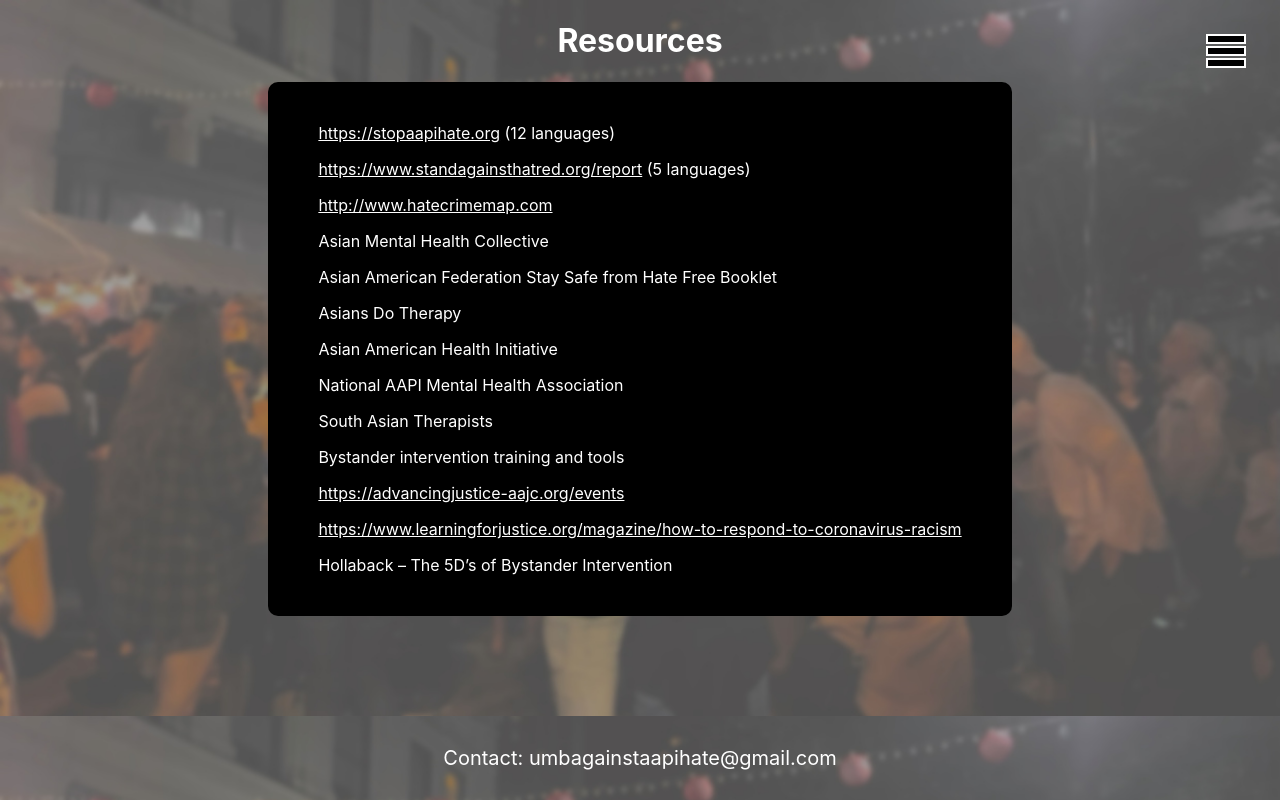
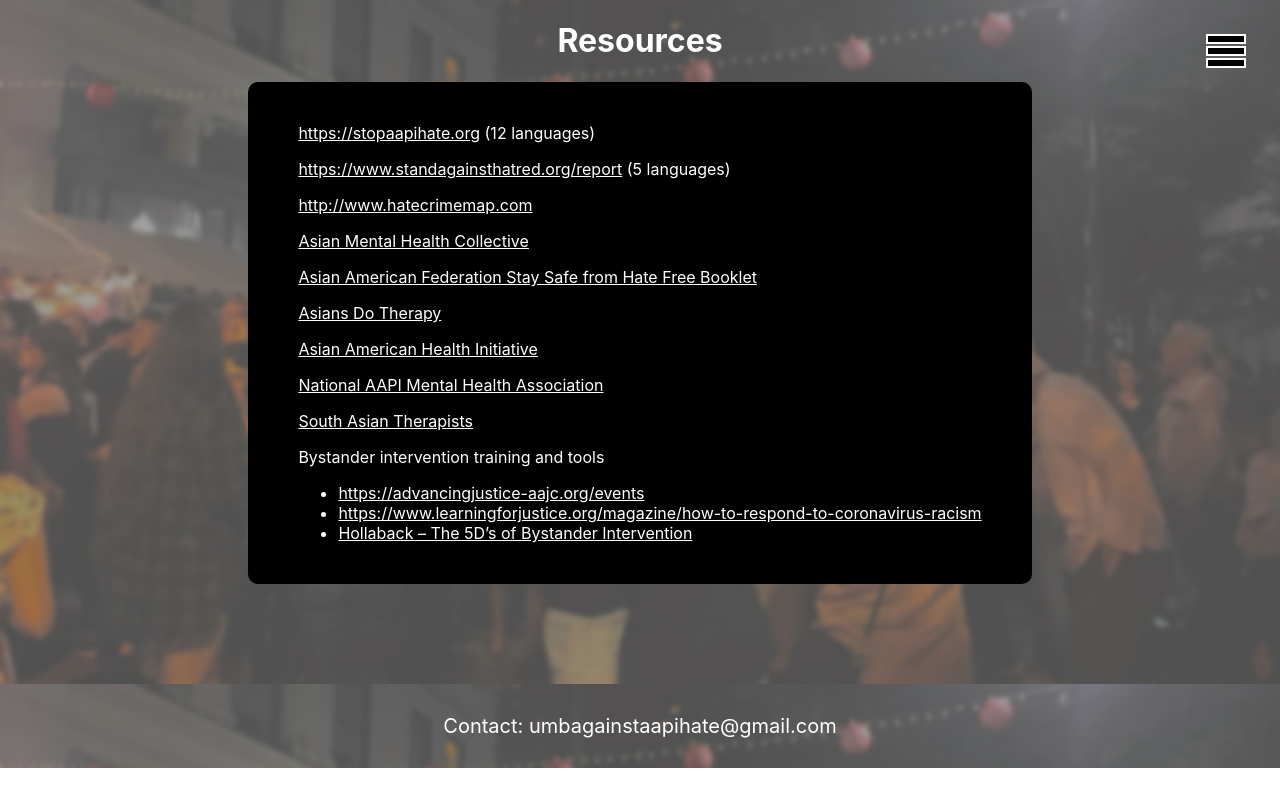
Before and after one commit to umbagainstaapihate/umbagainstaapihate.github.io, a React (Create React App) app: page /#/resources in a window 1280 px wide. Built offline with nearby package versions, Linux system fonts and the light colour scheme.

Commit message:
add links

```diff
--- a/src/pages/resources.js
+++ b/src/pages/resources.js
@@ -14,22 +14,38 @@
                 <p>
                     <a href="http://www.hatecrimemap.com/">http://www.hatecrimemap.com</a>
                 </p>
-                <p>Asian Mental Health Collective</p>
-                <p>Asian American Federation Stay Safe from Hate Free Booklet</p>
-                <p>Asians Do Therapy</p>
-                <p>Asian American Health Initiative</p>
-                <p>National AAPI Mental Health Association</p>
-                <p>South Asian Therapists</p>
-                <p>Bystander intervention training and tools</p>
                 <p>
-                    <a href="https://advancingjustice-aajc.org/events">https://advancingjustice-aajc.org/events</a>
+                    <a href="https://www.asianmhc.org/">Asian Mental Health Collective</a>
                 </p>
                 <p>
-                    <a href="https://www.learningforjustice.org/magazine/how-to-respond-to-coronavirus-racism">
-                        https://www.learningforjustice.org/magazine/how-to-respond-to-coronavirus-racism
-                    </a>
+                    <a href="https://mailchi.mp/aafederation/aaf-landing-page">Asian American Federation Stay Safe from Hate Free Booklet</a>
                 </p>
-                <p>Hollaback – The 5D’s of Bystander Intervention</p>
+                <p>
+                    <a href="https://asiansdotherapy.com/">Asians Do Therapy</a>
+                </p>
+                <p>
+                    <a href="https://aahiinfo.org/aahi-resources/">Asian American Health Initiative</a>
+                </p>
+                <p>
+                    <a href="https://www.naapimha.org/aanhpi-service-providers">National AAPI Mental Health Association</a>
+                </p>
+                <p>
+                    <a href="https://southasiantherapists.org/">South Asian Therapists</a>
+                </p>
+                <p>Bystander intervention training and tools</p>
+                <ul>
+                    <li>
+                        <a href="https://advancingjustice-aajc.org/events">https://advancingjustice-aajc.org/events</a>
+                    </li>
+                    <li>
+                        <a href="https://www.learningforjustice.org/magazine/how-to-respond-to-coronavirus-racism">
+                            https://www.learningforjustice.org/magazine/how-to-respond-to-coronavirus-racism
+                        </a>
+                    </li>
+                    <li>
+                        <a href="https://www.ihollaback.org/bystander-resources/">Hollaback – The 5D’s of Bystander Intervention</a>
+                    </li>
+                </ul>
             </div>
         </div>
     );
```
